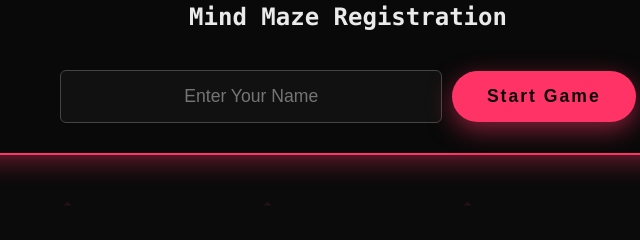
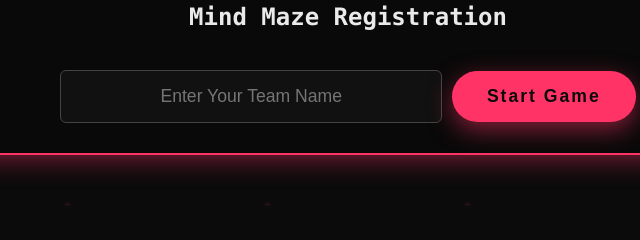
Before and after one commit to hackoverse/mind-maze, a plain HTML site: page index.html in a window 1280 px wide. Shown: the part 401-641 px from the top of the page, 292-932 px from the left. Drawn offline with Linux system fonts and the light colour scheme.

Commit message:
Update index.html

```diff
--- a/index.html
+++ b/index.html
@@ -10,7 +10,7 @@
   <div id="regScreen">
     <h1>HACKOVERSE</h1>
     <h2>Mind Maze Registration</h2>
-    <input type="text" id="playerNameInput" placeholder="Enter Your Name">
+    <input type="text" id="playerNameInput" placeholder="Enter Your Team Name">
     <button id="startBtn">Start Game</button>
   </div>
   <script>
@@ -26,4 +26,5 @@
     });
   </script>
 </body>
+
 </html>
```
